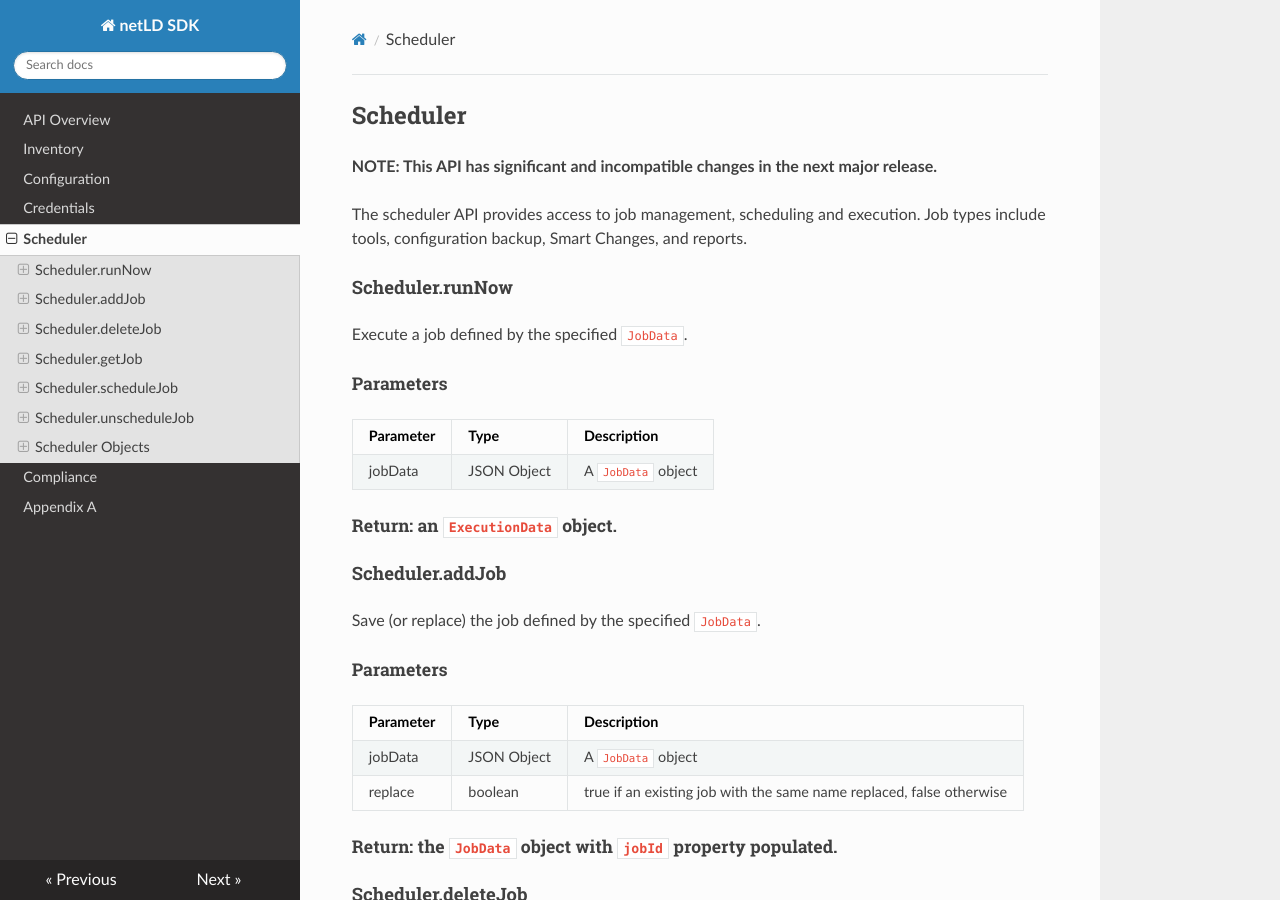
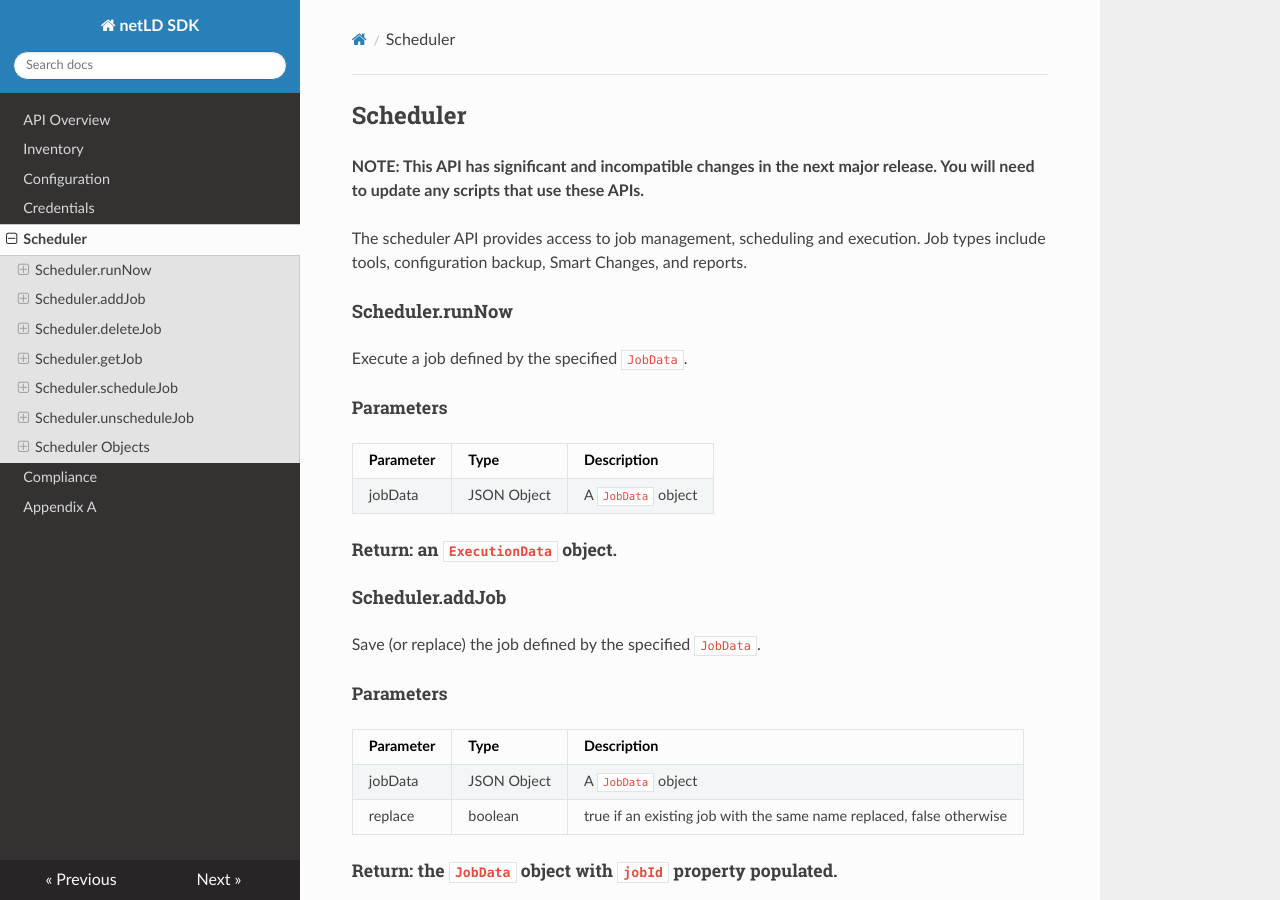
Before and after one commit to logicvein/NetLD-SDK, an MkDocs documentation site: the page built from docs/Scheduler.md, in a window 1280 px wide and 900 px high. Built offline with MkDocs 1.6.1, drawn with Linux system fonts in a browser that asks for light colours; nearby versions of some CDN libraries; old or Windows-style settings are respelled for this version of MkDocs.

Commit message:
14.06 scheduler doc changes

```diff
--- a/docs/Scheduler.md
+++ b/docs/Scheduler.md
@@ -1,6 +1,6 @@
 ## Scheduler
 
-**NOTE: This API has significant and incompatible changes in the next major release.**
+**NOTE: This API has significant and incompatible changes in the next major release.  You will need to update any scripts that use these APIs.**
 
 The scheduler API provides access to job management, scheduling and execution.  Job types include tools, configuration backup, Smart Changes, and reports.
 
```
